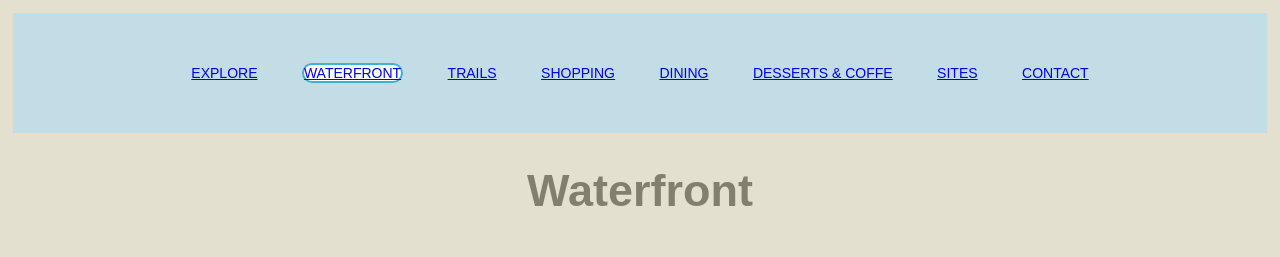
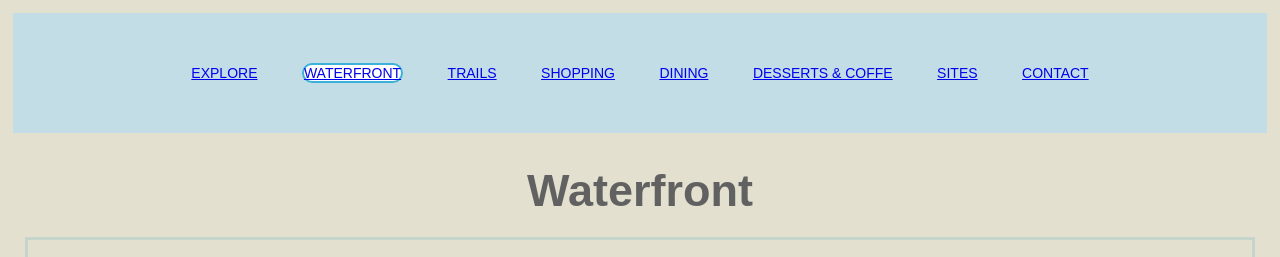
Before and after one commit to samfeld/mobile, a plain HTML site: page waterfront.html in a window 1280 px wide. Shown: the top 257 px of the page. Drawn offline with Linux system fonts and the light colour scheme.

Commit message:
Update waterfront.html

```diff
--- a/waterfront.html
+++ b/waterfront.html
@@ -26,11 +26,8 @@
         </nav>
     </header>
     <main>
-        <div class="dynamic-text-shadow">
-        <div class="invert">
-            <h1 class="dynamic-text-shadow" >Waterfront</h1>
-        </div>
-      </div>
+
+            <h1 >Waterfront</h1>
 
     <div class="container">
     <h2>Glencoe Beach</h2>
```
